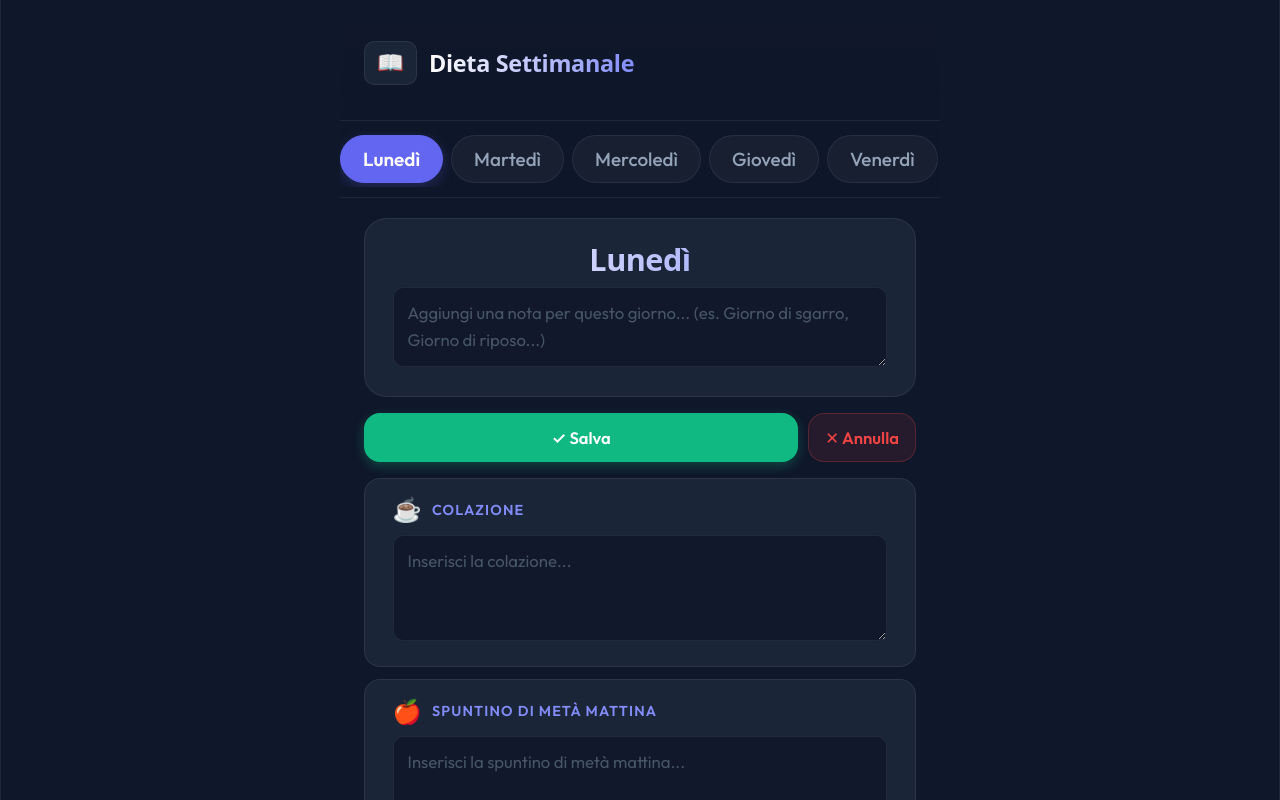
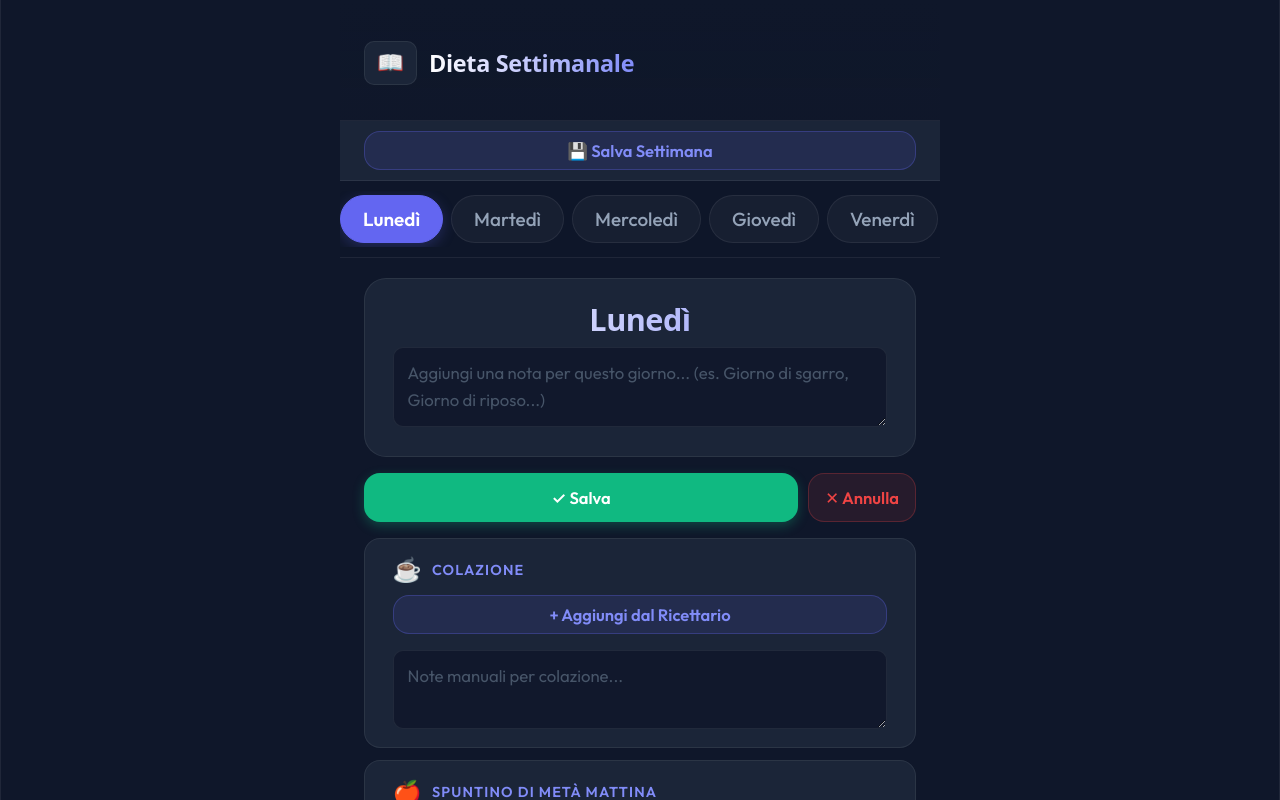
Before and after one commit to andreaamiccoli/react-pwa, a React (Vite) app: page / in a window 1280 px wide. Both pictures are taken after a click on the button "✏️ Modifica Giorno". Shown: the top 800 px of the page. Built offline with nearby package versions, Linux system fonts and the light colour scheme.

Commit message:
feat: Integrazione ricette nel calendario e Preset Settimanali

```diff
--- a/public/sw.js
+++ b/public/sw.js
@@ -1,4 +1,4 @@
-const CACHE_NAME = 'react-pwa-cache-v4'; // Aggiornato per forzare il download della nuova versione
+const CACHE_NAME = 'react-pwa-cache-v5'; // Aggiornato per forzare il download della nuova versione
 
 // File statici stabili da salvare subito in cache
 const PRECACHE_ASSETS = [
--- a/src/App.css
+++ b/src/App.css
@@ -407,6 +407,106 @@ body {
 }
 
 /* ============================================
+   INTEGRAZIONE CALENDARIO (Preset & Badge Ricette)
+   ============================================ */
+
+.presets-bar {
+  display: flex;
+  gap: 10px;
+  padding: 10px 4%;
+  background: var(--bg-card);
+  border-bottom: 1px solid var(--border);
+  align-items: center;
+  width: 100%;
+}
+
+.presets-dropdown-wrapper {
+  flex: 1;
+}
+
+.w-full {
+  width: 100%;
+}
+
+.meal-edit-container {
+  display: flex;
+  flex-direction: column;
+  gap: 8px;
+}
+
+.attached-recipe-badge {
+  display: flex;
+  align-items: center;
+  justify-content: space-between;
+  background: rgba(16, 185, 129, 0.15);
+  border: 1px solid rgba(16, 185, 129, 0.3);
+  padding: 8px 12px;
+  border-radius: var(--radius-sm);
+  color: var(--text-primary);
+}
+
+.badge-icon {
+  margin-right: 8px;
+}
+
+.badge-text {
+  flex: 1;
+  font-weight: 600;
+  font-size: 0.9rem;
+}
+
+.badge-close {
+  background: transparent;
+  border: none;
+  color: var(--danger);
+  font-weight: bold;
+  cursor: pointer;
+  padding: 4px 8px;
+  border-radius: 4px;
+}
+
+.badge-close:hover {
+  background: rgba(239, 68, 68, 0.2);
+}
+
+.recipe-link {
+  display: inline-block;
+  background: rgba(99, 102, 241, 0.15);
+  padding: 8px 12px;
+  border-radius: var(--radius-sm);
+  border: 1px solid rgba(99, 102, 241, 0.3);
+  cursor: pointer;
+  font-size: 0.95rem;
+  transition: all 0.2s;
+  color: var(--text-primary);
+}
+
+.recipe-link:hover {
+  background: rgba(99, 102, 241, 0.25);
+  transform: translateY(-1px);
+}
+
+.recipe-link-icon {
+  margin-right: 6px;
+}
+
+.meal-text-note {
+  font-size: 0.93rem;
+  color: var(--text-secondary);
+  white-space: pre-wrap;
+}
+
+.selector-card {
+  cursor: pointer;
+  border: 1px solid var(--border);
+}
+
+.selector-card:hover {
+  border-color: var(--accent);
+  background: var(--bg-card-hover);
+}
+
+/* ============================================
    RECIPE PAGE
    ============================================ */
 .recipe-page {
--- a/src/App.jsx
+++ b/src/App.jsx
@@ -30,13 +30,40 @@ const buildDefaultData = () => {
   return data
 }
 
-// --- Helper: leggi da localStorage, oppure usa i default ---
+// Helper: normalizza i dati vecchi per supportare recipeId e text
+const normalizeMeals = (data) => {
+  const normalized = {}
+  for (const day of DAYS) {
+    normalized[day] = { description: data[day]?.description || '', meals: {} }
+    for (const m of MEALS) {
+      const val = data[day]?.meals?.[m.key]
+      if (typeof val === 'string') {
+        normalized[day].meals[m.key] = { text: val, recipeId: null, recipeName: null }
+      } else if (val && typeof val === 'object') {
+        normalized[day].meals[m.key] = { text: val.text || '', recipeId: val.recipeId || null, recipeName: val.recipeName || null }
+      } else {
+        normalized[day].meals[m.key] = { text: '', recipeId: null, recipeName: null }
+      }
+    }
+  }
+  return normalized
+}
+
+// Helper: leggi da localStorage
 const loadData = () => {
   try {
     const saved = localStorage.getItem('dietData')
+    if (saved) return normalizeMeals(JSON.parse(saved))
+  } catch (e) { }
+  return normalizeMeals(buildDefaultData())
+}
+
+const loadPresets = () => {
+  try {
+    const saved = localStorage.getItem('presetsData')
     if (saved) return JSON.parse(saved)
-  } catch (e) { /* ignora errori di parsing */ }
-  return buildDefaultData()
+  } catch(e) {}
+  return []
 }
 
 // --- Componente principale ---
@@ -44,15 +71,33 @@ export default function App() {
   const [view, setView]               = useState('calendar')
   const [selectedDay, setSelectedDay] = useState(DAYS[0])
   const [dietData, setDietData]       = useState(loadData)
+  const [presets, setPresets]         = useState(loadPresets)
+
   const [isEditing, setIsEditing]     = useState(false)
   const [tempData, setTempData]       = useState(null)
 
-  // Salva automaticamente in localStorage ogni volta che dietData cambia
+  // Stato per il RecipeSelector modale
+  const [selectingMealKey, setSelectingMealKey] = useState(null)
+  const [allRecipes, setAllRecipes]   = useState([])
+
+  // Salva automaticamente dietData e presets
   useEffect(() => {
     localStorage.setItem('dietData', JSON.stringify(dietData))
   }, [dietData])
 
-  // Quando si cambia giorno, esci dalla modalità modifica
+  useEffect(() => {
+    localStorage.setItem('presetsData', JSON.stringify(presets))
+  }, [presets])
+
+  // Ricarica le ricette quando si torna al calendario o si apre il selettore
+  useEffect(() => {
+    try {
+      const saved = localStorage.getItem('recipeData')
+      if (saved) setAllRecipes(JSON.parse(saved))
+    } catch(e) {}
+  }, [view, selectingMealKey])
+
+  // --- Funzioni UI ---
   const handleSelectDay = (day) => {
     if (isEditing) {
       const confirm = window.confirm('Hai modifiche non salvate. Vuoi uscire senza salvare?')
@@ -63,42 +108,86 @@ export default function App() {
     setSelectedDay(day)
   }
 
-  // Avvia la modifica: clona i dati del giorno in tempData
   const handleEdit = () => {
     setTempData(JSON.parse(JSON.stringify(dietData[selectedDay])))
     setIsEditing(true)
   }
 
-  // Salva le modifiche da tempData in dietData
   const handleSave = () => {
     setDietData(prev => ({ ...prev, [selectedDay]: tempData }))
     setIsEditing(false)
     setTempData(null)
   }
 
-  // Annulla le modifiche
   const handleCancel = () => {
     setIsEditing(false)
     setTempData(null)
   }
 
-  // Aggiorna un campo di tempData durante la modifica
   const handleChange = (field, value) => {
     setTempData(prev => ({ ...prev, [field]: value }))
   }
 
-  const handleMealChange = (mealKey, value) => {
+  const handleMealChangeText = (mealKey, textValue) => {
     setTempData(prev => ({
       ...prev,
-      meals: { ...prev.meals, [mealKey]: value }
+      meals: {
+        ...prev.meals,
+        [mealKey]: { ...prev.meals[mealKey], text: textValue }
+      }
     }))
+  }
+
+  const handleAssignRecipe = (recipe) => {
+    setTempData(prev => ({
+      ...prev,
+      meals: {
+        ...prev.meals,
+        [selectingMealKey]: { ...prev.meals[selectingMealKey], recipeId: recipe.id, recipeName: recipe.name }
+      }
+    }))
+    setSelectingMealKey(null)
+  }
+
+  const handleRemoveRecipe = (mealKey) => {
+    setTempData(prev => ({
+      ...prev,
+      meals: {
+        ...prev.meals,
+        [mealKey]: { ...prev.meals[mealKey], recipeId: null, recipeName: null }
+      }
+    }))
+  }
+
+  // --- Funzioni per Presets ---
+  const handleSavePreset = () => {
+    const name = window.prompt("Dai un nome a questa settimana (es. 'Massa', 'Scarico'):")
+    if (!name) return
+    setPresets(prev => [...prev, { id: Date.now().toString(), name, data: dietData }])
+    window.alert("Settimana salvata tra i Preset!")
+  }
+
+  const handleLoadPreset = (preset) => {
+    if (isEditing) {
+      if (!window.confirm("Hai modifiche non salvate. Vuoi scartarle e caricare la settimana preimpostata?")) return
+      setIsEditing(false)
+      setTempData(null)
+    } else {
+      if (!window.confirm(`Vuoi davvero sovrascrivere l'intera settimana corrente con il preset "${preset.name}"?`)) return
+    }
+    setDietData(preset.data)
+  }
+
+  const handleDeletePreset = (id) => {
+    if (window.confirm("Vuoi eliminare questo preset?")) {
+      setPresets(prev => prev.filter(p => p.id !== id))
+    }
   }
 
   const currentData = isEditing ? tempData : dietData[selectedDay]
 
   return (
     <div className="app">
-
       {/* ===== HEADER ===== */}
       <header className="app-header header-flex">
         <button
@@ -112,7 +201,30 @@ export default function App() {
 
       {view === 'calendar' ? (
         <>
-          {/* ===== MENU GIORNI (orizzontale scorrevole) ===== */}
+          {/* ===== SETTIMANE PREIMPOSTATE ===== */}
+          <div className="presets-bar">
+            <button className="btn btn--edit small-py" onClick={handleSavePreset}>💾 Salva Settimana</button>
+
+            {presets.length > 0 && (
+              <div className="presets-dropdown-wrapper">
+                <select
+                  className="input-description"
+                  onChange={(e) => {
+                    const selected = presets.find(p => p.id === e.target.value);
+                    if(selected) { handleLoadPreset(selected); e.target.value = ""; }
+                  }}
+                  defaultValue=""
+                >
+                  <option value="" disabled>Carica Settimana...</option>
+                  {presets.map(p => (
+                    <option key={p.id} value={p.id}>{p.name}</option>
+                  ))}
+                </select>
+              </div>
+            )}
+          </div>
+
+          {/* ===== MENU GIORNI ===== */}
           <nav className="days-nav">
             <div className="days-scroll">
               {DAYS.map(day => (
@@ -133,7 +245,6 @@ export default function App() {
             {/* Titolo e descrizione del giorno */}
             <div className="day-hero">
               <h2 className="day-name">{selectedDay}</h2>
-
               {isEditing ? (
                 <textarea
                   className="input-description"
@@ -171,24 +282,73 @@ export default function App() {
                   </div>
 
                   {isEditing ? (
-                    <textarea
-                      className="input-meal"
-                      placeholder={`Inserisci la ${meal.label.toLowerCase()}...`}
-                      value={currentData.meals[meal.key]}
-                      onChange={e => handleMealChange(meal.key, e.target.value)}
-                      rows={3}
-                    />
+                    <div className="meal-edit-container">
+                      {/* Assegnazione Ricetta */}
+                      {currentData.meals[meal.key].recipeId ? (
+                        <div className="attached-recipe-badge">
+                          <span className="badge-icon">📖</span>
+                          <span className="badge-text">{currentData.meals[meal.key].recipeName}</span>
+                          <button className="badge-close" onClick={() => handleRemoveRecipe(meal.key)}>✕</button>
+                        </div>
+                      ) : (
+                        <button className="btn btn--edit small-py mb-2 w-full" onClick={() => setSelectingMealKey(meal.key)}>
+                          + Aggiungi dal Ricettario
+                        </button>
+                      )}
+
+                      <textarea
+                        className="input-meal"
+                        placeholder={`Note manuali per ${meal.label.toLowerCase()}...`}
+                        value={currentData.meals[meal.key].text || ''}
+                        onChange={e => handleMealChangeText(meal.key, e.target.value)}
+                        rows={2}
+                      />
+                    </div>
                   ) : (
-                    <p className="meal-content">
-                      {currentData.meals[meal.key] || (
-                        <span className="placeholder-text">Non ancora pianificato</span>
+                    <div className="meal-content">
+                      {currentData.meals[meal.key].recipeId && (
+                        <div className="recipe-link" onClick={() => setView('recipes')}>
+                          <span className="recipe-link-icon">📖</span> Apri ricetta: <strong>{currentData.meals[meal.key].recipeName}</strong>
+                        </div>
                       )}
-                    </p>
+
+                      {currentData.meals[meal.key].text ? (
+                        <p className="meal-text-note mt-2">{currentData.meals[meal.key].text}</p>
+                      ) : (
+                        !currentData.meals[meal.key].recipeId && <span className="placeholder-text">Non ancora pianificato</span>
+                      )}
+                    </div>
                   )}
                 </div>
               ))}
             </div>
           </main>
+
+          {/* Modal Selezione Ricetta */}
+          {selectingMealKey && (
+            <div className="recipe-modal-overlay">
+              <div className="recipe-modal day-content">
+                <h2 className="day-name">Scegli una Ricetta</h2>
+                <div className="modal-scroll">
+                  {allRecipes.length === 0 ? (
+                    <p className="placeholder-text">Nessuna ricetta salvata. Vai nel Ricettario per aggiungerne una.</p>
+                  ) : (
+                    <div className="recipes-grid">
+                      {allRecipes.map(r => (
+                        <div key={r.id} className="meal-card recipe-card selector-card" onClick={() => handleAssignRecipe(r)}>
+                          <h3 className="recipe-name">{r.name}</h3>
+                          <span className="recipe-badge">{r.dishType}</span>
+                        </div>
+                      ))}
+                    </div>
+                  )}
+                </div>
+                <div className="action-bar mt-auto">
+                  <button className="btn btn--cancel" onClick={() => setSelectingMealKey(null)}>✕ Chiudi</button>
+                </div>
+              </div>
+            </div>
+          )}
         </>
       ) : (
         <RecipePage />
```
